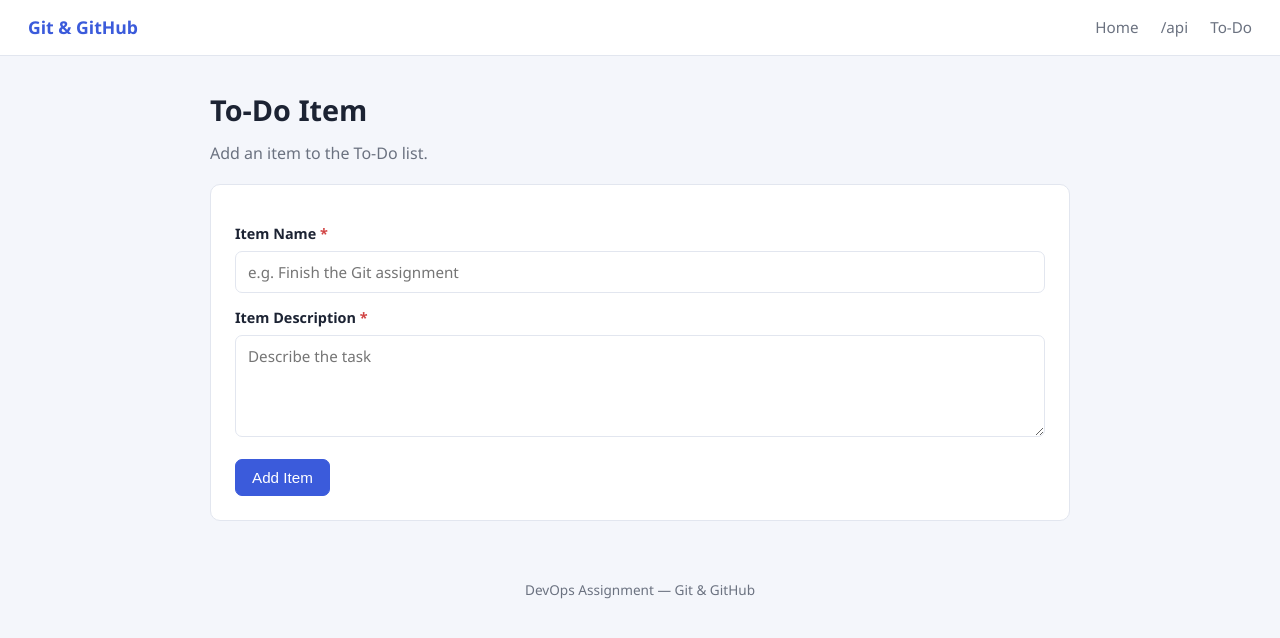
After one commit to YagnaRaval28/devops_tutedude, a Flask app: page /todo in a window 1280 px wide. The commit adds this page. Shown: the top 638 px of the page. Run offline with Flask 3, Linux system fonts and the light colour scheme.

Commit message:
Add To-Do page with Item Name and Item Description fields
Frontend work for master_1: a /todo route and a form template with the
Item Name and Item Description fields. The form posts to the
/submittodoitem endpoint, which is developed in parallel on master_2.

Co-Authored-By: Claude Opus 5 (1M context) <noreply@anthropic.com>

```diff
--- a/Git_and_GitHub_Yagna/app.py
+++ b/Git_and_GitHub_Yagna/app.py
@@ -11,7 +11,7 @@ import os
 from pathlib import Path
 
 from dotenv import load_dotenv
-from flask import Flask, jsonify, render_template
+from flask import Flask, jsonify, render_template, request
 
 BASE_DIR = Path(__file__).resolve().parent
 DATA_FILE = BASE_DIR / "data" / "courses.json"
@@ -44,6 +44,12 @@ def api():
         return jsonify({"error": f"Data file is not valid JSON: {exc}"}), 500
 
 
+@app.route("/todo")
+def todo():
+    """To-Do page with the Item Name and Item Description fields."""
+    return render_template("todo.html", data={}, error=None, success=None)
+
+
 if __name__ == "__main__":
     app.run(
         host="0.0.0.0",
--- a/Git_and_GitHub_Yagna/templates/base.html
+++ b/Git_and_GitHub_Yagna/templates/base.html
@@ -12,6 +12,7 @@
     <div class="links">
       <a href="{{ url_for('home') }}">Home</a>
       <a href="{{ url_for('api') }}">/api</a>
+      <a href="{{ url_for('todo') }}">To-Do</a>
     </div>
   </nav>
   <main class="container">{% block content %}{% endblock %}</main>
--- /dev/null
+++ b/Git_and_GitHub_Yagna/templates/todo.html
@@ -0,0 +1,27 @@
+{% extends "base.html" %}
+{% block title %}To-Do | Git &amp; GitHub{% endblock %}
+
+{% block content %}
+<h1>To-Do Item</h1>
+<p class="lead">Add an item to the To-Do list.</p>
+
+{% if error %}
+<div class="alert alert-error"><strong>Error:</strong> {{ error }}</div>
+{% endif %}
+{% if success %}
+<div class="alert alert-ok"><strong>Success:</strong> {{ success }}</div>
+{% endif %}
+
+<form class="form" method="POST" action="{{ url_for('submit_todo_item') }}" novalidate>
+  <label for="itemName">Item Name <span class="req">*</span></label>
+  <input type="text" id="itemName" name="itemName"
+         value="{{ data.get('itemName', '') }}"
+         placeholder="e.g. Finish the Git assignment">
+
+  <label for="itemDescription">Item Description <span class="req">*</span></label>
+  <textarea id="itemDescription" name="itemDescription" rows="4"
+            placeholder="Describe the task">{{ data.get('itemDescription', '') }}</textarea>
+
+  <button class="btn btn-primary" type="submit">Add Item</button>
+</form>
+{% endblock %}
```
